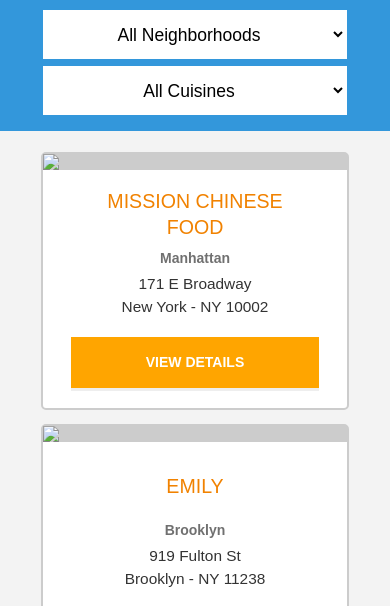
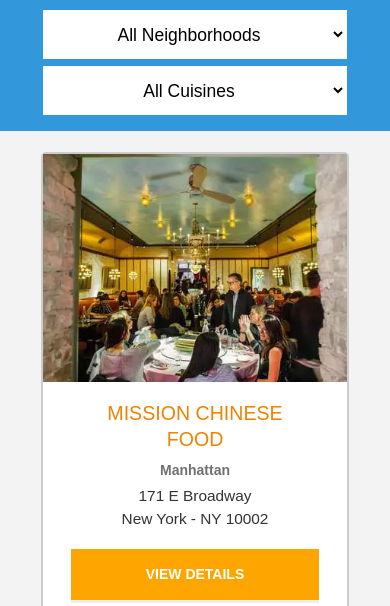
Before and after one commit to nesalme/mws-nanodegree-stage-1, a website: page index.html in a window 390 px wide. Shown: the part 505-1111 px from the top of the page. Drawn offline with Linux system fonts and the light colour scheme; some packages are replaced by stand-ins of ours.

Commit message:
refactor: implement responsive images on index page

```diff
--- a/css/styles.css
+++ b/css/styles.css
@@ -280,7 +280,7 @@
   text-align: center;
 }
 
-.restaurant__picture {
+.restaurant-details__picture {
   width: 90%;
   height: 40vmax;
   margin: 0 auto;
--- a/js/dbhelper.js
+++ b/js/dbhelper.js
@@ -151,7 +151,7 @@
    * Restaurant image URL.
    */
   static imageUrlForRestaurant(restaurant) {
-    // return (`/img/${restaurant.photograph}`);
+    /* remove file extension to extract only the image file name */
     return (`/img/${restaurant.photograph.replace(/\.[^/\\.]+$/, "")}`);
   }
 
--- a/js/main.js
+++ b/js/main.js
@@ -139,11 +139,20 @@
   const LI = document.createElement('li');
   LI.className = 'restaurant__card';
 
-  const IMAGE = document.createElement('img');
-  IMAGE.className = 'restaurant__img';
-  IMAGE.src = DBHelper.imageUrlForRestaurant(restaurant);
-  IMAGE.srcset
-  LI.append(IMAGE);
+  const PICTURE = document.createElement('picture');
+  const PICTURE_URL = DBHelper.imageUrlForRestaurant(restaurant);
+  PICTURE.className = 'restaurant__picture';
+  PICTURE.innerHTML =
+    `<source
+      srcset="${PICTURE_URL}_small@1x.webp 1x,
+              ${PICTURE_URL}_small@2x.webp 2x"
+      type="image/webp">` +
+    `<img
+      class="restaurant__img"
+      srcset="${PICTURE_URL}_small@1x.jpg 1x,
+              ${PICTURE_URL}_small@2x.jpg 2x"
+      src="${PICTURE_URL}_small@1x.jpg">`;
+  LI.append(PICTURE);
 
   const NAME = document.createElement('h3');
   NAME.className = 'restaurant__name';
--- a/js/restaurant_info.js
+++ b/js/restaurant_info.js
@@ -55,9 +55,8 @@
   const ADDRESS = document.getElementById('restaurant-details__address');
   ADDRESS.innerHTML = restaurant.address.replace(/ *, */g, '<br>'); // alter address from db for UI
 
-  const PICTURE = document.getElementById('restaurant__picture');
+  const PICTURE = document.getElementById('restaurant-details__picture');
   const PICTURE_URL = DBHelper.imageUrlForRestaurant(restaurant);
-  // console.log(PICTURE_URL);
   PICTURE.innerHTML =
     `<source
       media="(min-width: 1200px)"
@@ -86,7 +85,7 @@
       id="restaurant-details__img"
       srcset="${PICTURE_URL}_small@1x.jpg 1x,
               ${PICTURE_URL}_small@2x.jpg 2x"
-      src="${PICTURE_URL}_small@1x.jpg.jpg">`;
+      src="${PICTURE_URL}_small@1x.jpg">`;
 
   const CUISINE = document.getElementById('restaurant-details__cuisine');
   CUISINE.innerHTML = restaurant.cuisine_type;
```
Also changed, not shown: restaurant.html (+1 -1 lines).
